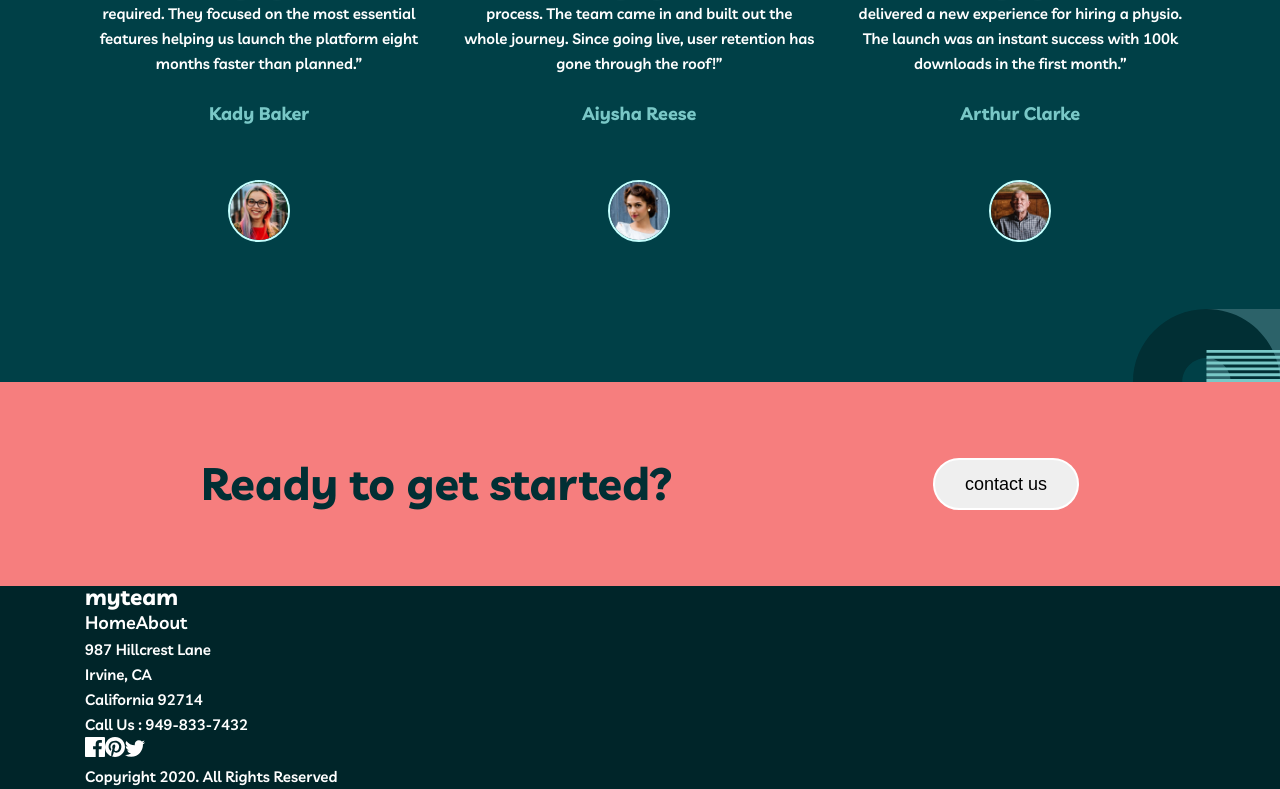
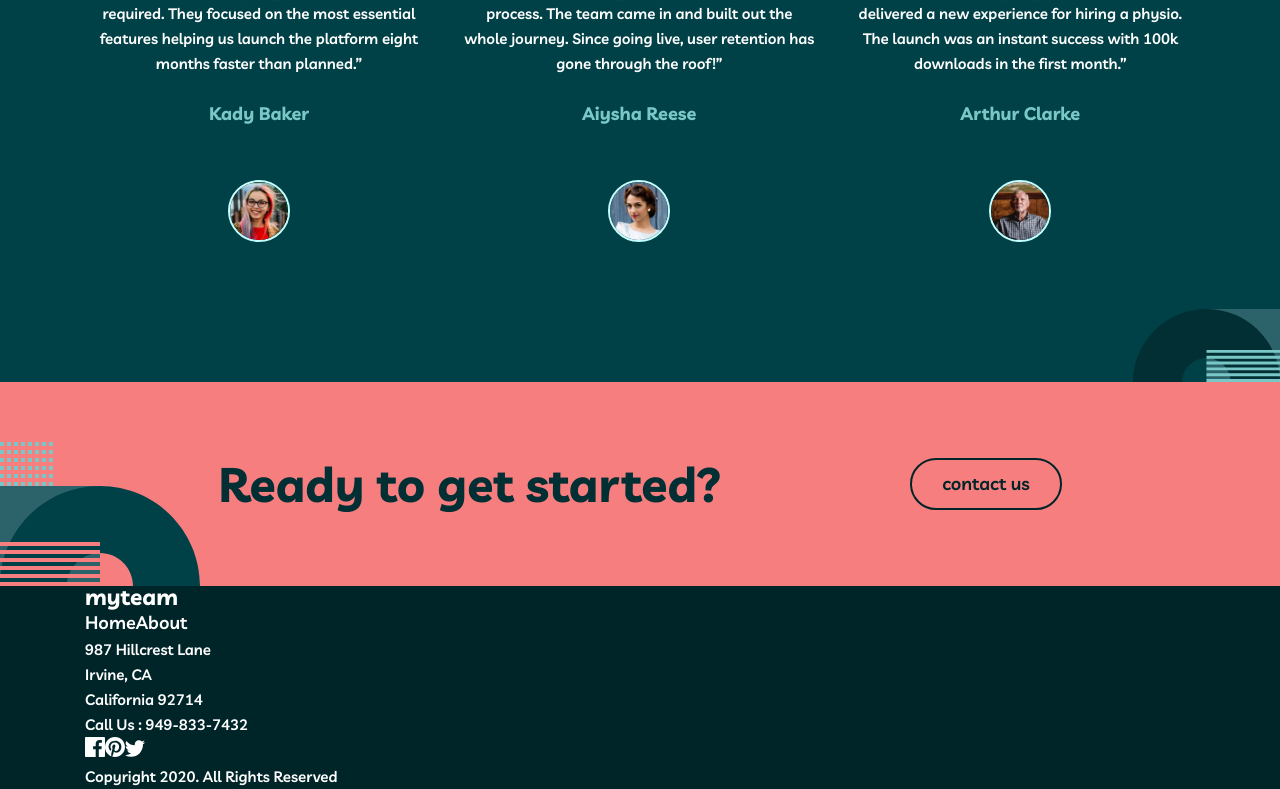
Before and after one commit to MorMarzan/myteam, a React (Vite) app: page / in a window 1280 px wide. Shown: the part 1801-2590 px from the top of the page. Built offline with nearby package versions, Linux system fonts and the light colour scheme.

Commit message:
Add call to action style

```diff
--- a/src/assets/styles/pages/_home-page.scss
+++ b/src/assets/styles/pages/_home-page.scss
@@ -251,7 +251,6 @@
             .testimony-preview {
                 display: grid;
                 justify-items: center;
-                // gap: 24px;
                 position: relative;
 
                 &::before {
@@ -293,19 +292,61 @@
 
     .call-to-action {
         background-color: $clrPrimary2;
-        padding-block: 76px;
         color: $clrSecondary-1;
+        position: relative;
+        overflow: hidden;
+
+        // @include for-normal-layout {
+        padding-block: 84px;
+
+        // }
+
+        @include for-wide-layout {
+            padding-block: 76px;
+
+        }
 
         .section-container {
             display: grid;
-            grid-auto-flow: column;
             align-items: center;
-            justify-content: center;
-            gap: 260px
+            justify-items: center;
+            gap: 24px;
+            text-align: center;
+
+            @include for-normal-layout {
+                grid-auto-flow: column;
+                padding-inline: 5%;
+                justify-items: normal;
+                gap: unset;
+                text-align: unset;
+            }
+
+            @include for-wide-layout {
+                padding-inline: 12%;
+            }
         }
 
-        h3 {
-            font-size: rem(48px);
+        .deco-img {
+            position: absolute;
+            bottom: 0;
+            max-width: 200px;
+            grid-column: 1;
+
+            // @include for-normal-layout {
+            translate: 0 20px;
+            // }
+
+            @include for-wide-layout {
+                translate: unset;
+            }
+        }
+
+        .btn {
+            @include btn($type: darkish);
+
+            @include for-normal-layout {
+                justify-self: end;
+            }
         }
     }
 }
--- a/src/assets/styles/setup/_mixins.scss
+++ b/src/assets/styles/setup/_mixins.scss
@@ -75,6 +75,7 @@
     padding: em(10px, 18px) em(30px, 18px);
     border: 2px $clrPrimary3 solid;
     border-radius: $border-radius;
+    font-family: Livvic-SemiBold, sans-serif;
 
 
     transition: background-color 0.2s;
@@ -92,9 +93,9 @@
     }
 
     @else if $type ==darkish {
-        background-color: $clrPrimary3;
+        background-color: transparent;
         color: $clrSecondary-2;
-        border-color: $clrPrimary1;
+        border-color: $clrSecondary-2;
 
         &:hover {
             background-color: $clrSecondary-1;
--- a/src/pages/HomePage.jsx
+++ b/src/pages/HomePage.jsx
@@ -1,7 +1,7 @@
 import { HighlightList } from '../cmps/HighlightList'
 import { TestimonyList } from '../cmps/TestimonyList'
 import decoImgBottom from '/images/bg-pattern-home-2.svg'
-// import decoImgLeft from '/images/bg-pattern-home-1.svg'
+import decoImgCA from '/images/bg-pattern-home-6-about-5.svg'
 
 export function HomePage() {
 
@@ -53,7 +53,6 @@ export function HomePage() {
     return (
         <div className="main-layout full home-page">
             <section className="main-layout full hero">
-                {/* <img src={decoImgLeft} className='deco-img-left'></img> */}
                 <div className="section-container">
                     <h2 className='title'>Find the <br></br>best <mark>talent</mark></h2>
                     <div className='content'>
@@ -69,8 +68,9 @@ export function HomePage() {
             <TestimonyList testimonies={testimonies} />
 
             <section className='main-layout full call-to-action'>
+                <img src={decoImgCA} className='deco-img'></img>
                 <div className="section-container">
-                    <h3>Ready to get started?</h3>
+                    <h4>Ready to get started?</h4>
                     <button className='btn'>contact us</button>
                 </div>
             </section>
```
